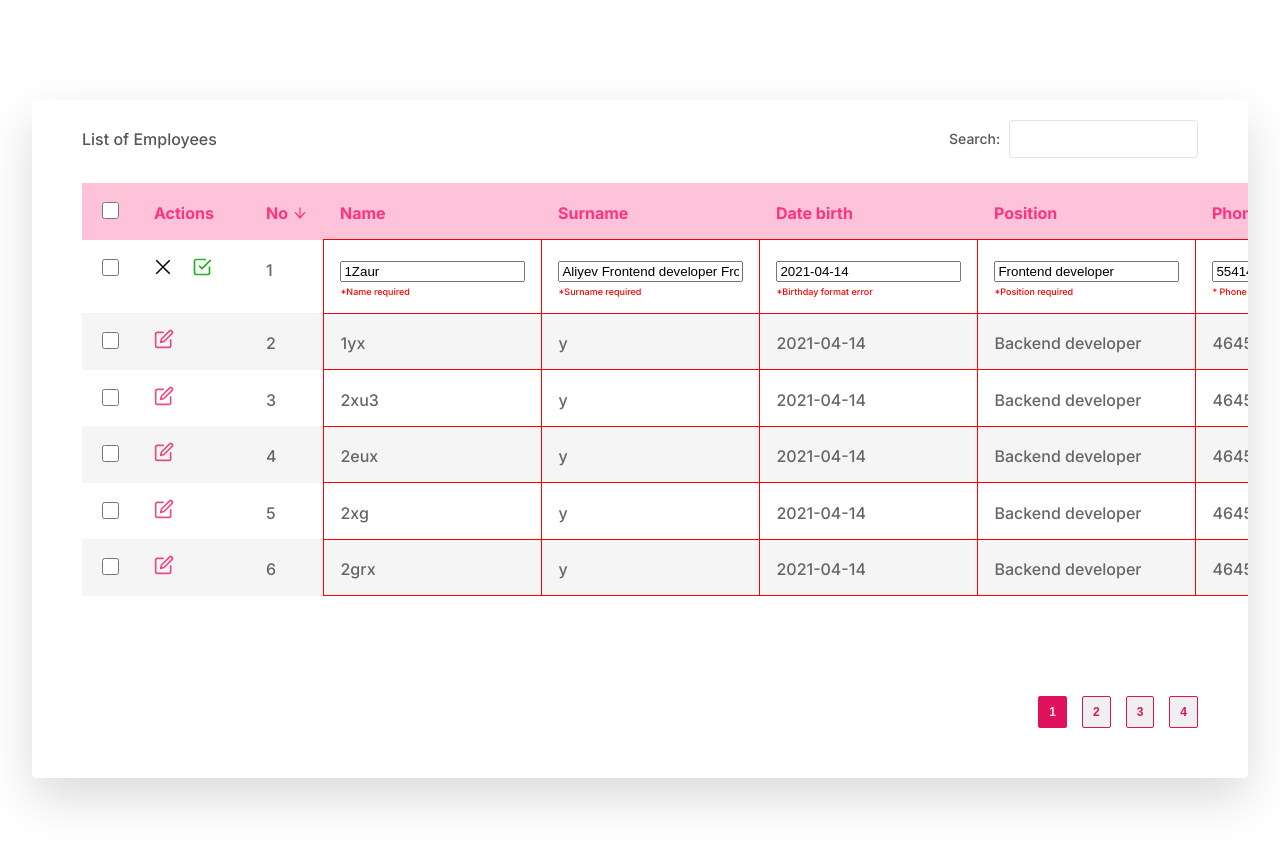
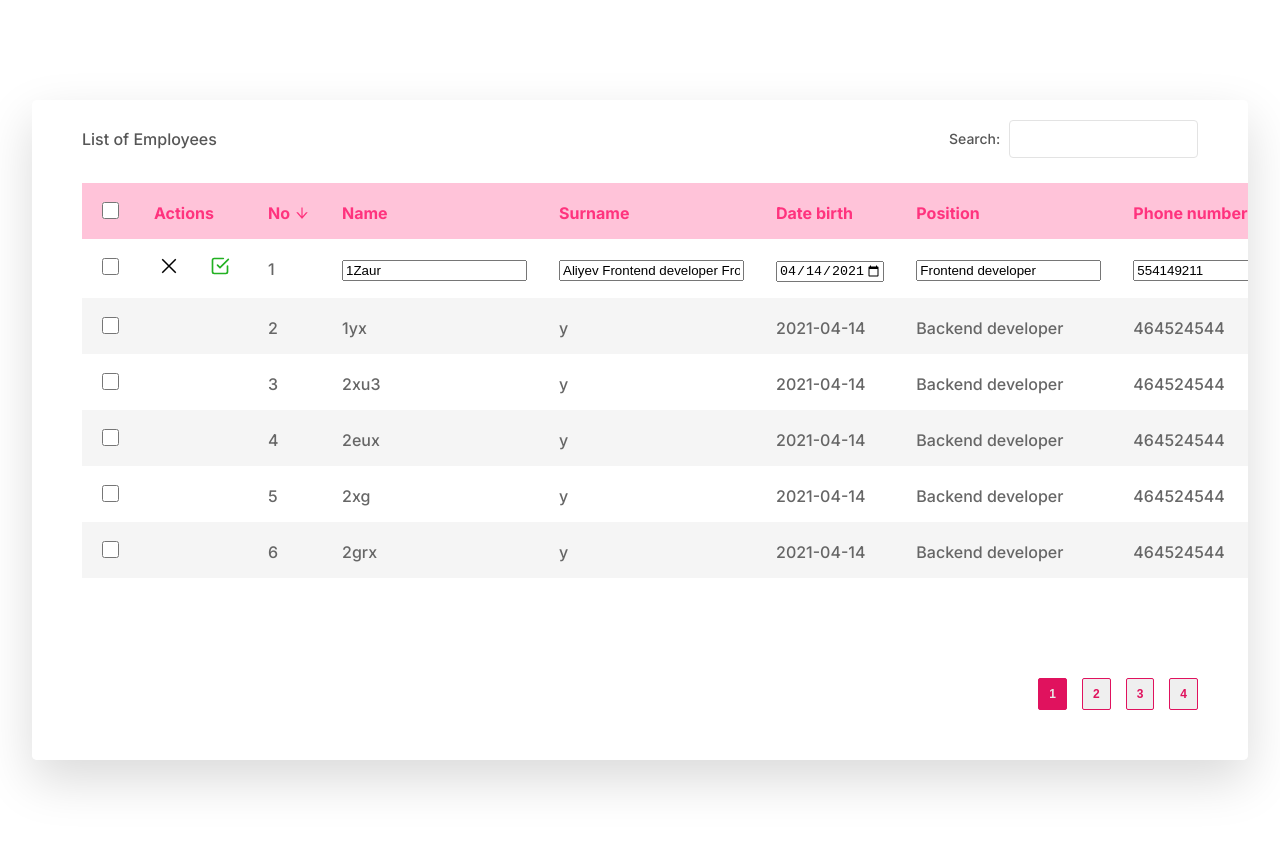
Before and after one commit to ZaurZahid/challange-app-table, a React (Create React App) app: page / in a window 1280 px wide. Both pictures are taken after a click on the icon 164 px from the left and 285 px from the top of the page. Shown: the top 846 px of the page. Built offline with nearby package versions, Linux system fonts and the light colour scheme.

Commit message:
validation added

```diff
--- a/src/components/DataSheet/index.jsx
+++ b/src/components/DataSheet/index.jsx
@@ -21,6 +21,16 @@ function index() {
 	const [data, setData] = useState(null);
 	const [filteredData, setFilteredData] = useState(null);
 	const [editingField, setEditingField] = useState(null);
+
+	const initialErr = {
+		id: "",
+		name: "",
+		surname: "",
+		position: "",
+		date_birth: "",
+		phonenumber: ""
+	}
+	const [hasErr, setHasErr] = useState(initialErr);
 
 	const tableHead = [
 		{ id: "action", label: "Actions", sorting: false },
@@ -69,12 +79,12 @@ function index() {
 			setFilteredData(table)
 
 			setIsLoading(false)
-		}, 1000);
+		}, 500);
 	}
 
 	const runAfterFinishTyping = useCallback(
 		debounce(searchVal => {
-			console.log(searchVal);
+			// console.log(searchVal);
 			const clonedData = [...data]
 			const matches = clonedData.filter((element) =>
 				element.name.toLowerCase().includes(searchVal.trim())
@@ -92,7 +102,7 @@ function index() {
 	);
 
 	const handleSearch = (e) => {
-		const value = e.target.value.toLowerCase()
+		let value = e.target.value && e.target.value.trim().toLowerCase()
 		setSearch(value)
 
 		runAfterFinishTyping(value);
@@ -108,6 +118,7 @@ function index() {
 		setOrder(isAsc ? 'desc' : 'asc');
 		setOrderBy(property);
 	};
+
 
 	const handleEdit = (id) => {
 		setEditingRow(id)
@@ -132,7 +143,7 @@ function index() {
 			setFilteredData(clonedData);
 
 			setEditingRow(null)
-
+			setHasErr(initialErr)
 			setIsLoading(false)
 		}, 500);
 	}
@@ -150,6 +161,7 @@ function index() {
 				setData(newData)
 				setFilteredData(newData)
 
+				setHasErr(initialErr)
 				setIsLoading(false)
 			}, 500);
 		}
@@ -157,20 +169,57 @@ function index() {
 
 	const handleBack = () => {
 		setEditingRow(null)
+		setHasErr(initialErr)
 		setEditingField(null)
 	};
+
+	const validation = (id, name, value) => {
+		switch (name) {
+			case 'name':
+			case 'surname':
+			case 'position':
+				if (value.trim().length === 0) {
+					setHasErr({ ...hasErr, ['id']: id, [name]: 'This field is required' })
+				} else {
+					setHasErr({ ...hasErr, [name]: '' })
+				}
+				break;
+
+			case 'date_birth':
+				break;
+
+			case 'phonenumber':
+				if (value.trim().length === 0) {
+					setHasErr({ ...hasErr, ['id']: id, [name]: 'This field is required' })
+				} else {
+					setHasErr({ ...hasErr, [name]: '' })
+					const patt = new RegExp(/\b\d{2}[-. ]?\d{3}[-. ]?\d{2}[-. ]?\d{2}\b/g);
+					const result = patt.test(value);
+
+					if (!result) {
+						setHasErr({ ...hasErr, ['id']: id, [name]: 'Phone number format error' })
+					} else {
+						setHasErr({ ...hasErr, [name]: '' })
+					}
+				}
+
+				break;
+			default:
+				break;
+		}
+	}
 
 	const handleChange = (e, id) => {
 		const nameOfField = e.target.name;
 		const valueOfField = e.target.value;
 
-		const clonedData = [...data]
-		let selectedField = clonedData.find(row => row.id === id)
+		if (editingField) {
+			const newEditingData = { ...editingField, [nameOfField]: valueOfField }
+			setEditingField(newEditingData)
+		}
 
-		if (Object.keys(selectedField).length !== 0) {
-			selectedField = { ...selectedField, [nameOfField]: valueOfField }
-			setEditingField(selectedField)
-		}
+		validation(id, nameOfField, valueOfField)
+		// console.log(editingField);
 	};
 
 	return (
@@ -194,6 +243,7 @@ function index() {
 						handleEdit={handleEdit}
 						handleChange={handleChange}
 						editingField={editingField}
+						errObj={hasErr}
 					/>
 
 					{filteredData && filteredData.length && filteredData.length > rowsPerPage ?
--- a/src/components/Table/index.jsx
+++ b/src/components/Table/index.jsx
@@ -3,6 +3,7 @@ import style from './table.module.css'
 import { AiOutlineArrowUp, AiOutlineArrowDown } from 'react-icons/ai';
 import { FiEdit, FiCheckSquare } from 'react-icons/fi';
 import { GrClose } from 'react-icons/gr';
+import { MoreThanEighteenYear } from '../utils';
 
 function index({
 	tableHead,
@@ -17,7 +18,8 @@ function index({
 	handleEdit,
 	handleChange,
 	filteredData,
-	editingField
+	editingField,
+	errObj
 }) {
 
 	function descendingComparator(a, b, orderBy) {
@@ -46,7 +48,7 @@ function index({
 		});
 		return stabilizedThis.map((el) => el[0]);
 	}
-
+	// console.log(errObj);
 	return (
 		<>
 			<table className={style.TableContainer}>
@@ -74,6 +76,14 @@ function index({
 						.slice(page * rowsPerPage, page * rowsPerPage + rowsPerPage)
 						.map(el => {
 							const currenlyEditing = editingRow && editingRow === el.id
+							const errName = errObj.name && errObj.name.length > 0
+							const errSurName = errObj.surname && errObj.surname.length > 0
+							const errPosition = errObj.position && errObj.position.length > 0
+							const errPhoneNumber = errObj.phonenumber && errObj.phonenumber.length > 0
+							const errBirthday = errObj.date_birth && errObj.date_birth.length > 0
+
+							const { id, ...rest } = errObj
+							const disableBtn = Object.values(rest).some(x => (x !== ''));
 
 							return (
 								<tr key={el.id}>
@@ -87,54 +97,54 @@ function index({
 									<td className={style.EditRow}>
 										{currenlyEditing ?
 											<>
-												<GrClose onClick={handleBack} className={style.BackIcon} />
-												<FiCheckSquare onClick={() => handleSave(el.id)} className={style.CheckIcon} />
+												<button><GrClose onClick={handleBack} className={style.BackIcon} /></button>
+												<button disabled={disableBtn}><FiCheckSquare onClick={() => disableBtn ? undefined : handleSave(el.id)} className={disableBtn ? style.Disabled : style.CheckIcon} /></button>
 											</>
-											: <FiEdit onClick={() => handleEdit(el.id)} className={style.EditIcon} />}
+											: editingRow ? null : <FiEdit onClick={() => handleEdit(el.id)} className={style.EditIcon} />}
 									</td>
 									<td>{el.id}</td>
 
-									<td className={true ? style.hasError : null}>
+									<td className={errName && errObj.id === el.id ? style.hasError : null}>
 										{currenlyEditing ?
 											<>
-												<input type="text" name="name" onChange={(e) => handleChange(e, el.id)} value={editingField && editingField.name} />
-												{true && <p className={style.errMessage}>*Name required</p>}
+												<input type="text" name="name" onChange={(e) => handleChange(e, el.id)} value={editingField && editingField.name} placeholder="Type name" />
+												{errName && errObj.id === el.id && <p className={style.errMessage}>*{errObj.name}</p>}
 											</>
 											: el.name
 										}
 									</td>
-									<td className={true ? style.hasError : null}>
+									<td className={errSurName && errObj.id === el.id ? style.hasError : null}>
 										{currenlyEditing ?
 											<>
-												<input type="text" name="surname" onChange={(e) => handleChange(e, el.id)} value={editingField && editingField.surname} />
-												{true && <p className={style.errMessage}>*Surname required</p>}
+												<input type="text" name="surname" onChange={(e) => handleChange(e, el.id)} value={editingField && editingField.surname} placeholder="Type surname" />
+												{errSurName && errObj.id === el.id && <p className={style.errMessage}>*{errObj.surname}</p>}
 											</>
 											: el.surname
 										}
 									</td>
-									<td className={true ? style.hasError : null}>
+									<td className={errBirthday && errObj.id === el.id ? style.hasError : null}>
 										{currenlyEditing ?
 											<>
-												<input type="text" name="date_birth" onChange={(e) => handleChange(e, el.id)} value={editingField && editingField.date_birth} />
-												{true && <p className={style.errMessage}>*Birthday format error</p>}
+												<input type="date" name="date_birth" onChange={(e) => handleChange(e, el.id)} value={editingField && editingField.date_birth} max={MoreThanEighteenYear()} onKeyDown={(e) => e.preventDefault()} />
+												{errBirthday && errObj.id === el.id && <p className={style.errMessage}>*{errObj.date_birth}</p>}
 											</>
 											: el.date_birth
 										}
 									</td>
-									<td className={true ? style.hasError : null}>
+									<td className={errPosition && errObj.id === el.id ? style.hasError : null}>
 										{currenlyEditing ?
 											<>
-												<input type="text" name="position" onChange={(e) => handleChange(e, el.id)} value={editingField && editingField.position} />
-												{true && <p className={style.errMessage}>*Position required</p>}
+												<input type="text" name="position" onChange={(e) => handleChange(e, el.id)} value={editingField && editingField.position} placeholder="Type position" />
+												{errPosition && errObj.id === el.id && <p className={style.errMessage}>*{errObj.position}</p>}
 											</>
 											: el.position
 										}
 									</td>
-									<td className={true ? style.hasError : null}>
+									<td className={errPhoneNumber && errObj.id === el.id ? style.hasError : null}>
 										{currenlyEditing ?
 											<>
-												<input type="text" name="phonenumber" onChange={(e) => handleChange(e, el.id)} value={editingField && editingField.phonenumber} />
-												{true && <p className={style.errMessage}>* Phone number format error{/* Phonenumber required */}</p>}
+												<input type="text" name="phonenumber" onChange={(e) => handleChange(e, el.id)} value={editingField && editingField.phonenumber} placeholder="xx xxx xx xx" />
+												{errPhoneNumber && errObj.id === el.id && <p className={style.errMessage}>*{errObj.phonenumber}</p>}
 											</>
 											: el.phonenumber
 										}
--- a/src/components/Table/table.module.css
+++ b/src/components/Table/table.module.css
@@ -52,6 +52,18 @@
   cursor: pointer;
 }
 
+.EditRow button {
+  background-color: transparent;
+}
+
+.EditRow button:first-child {
+  margin-right: 20px;
+}
+
+.Disabled {
+  color: grey;
+}
+
 .CheckIcon {
   color: rgb(34, 177, 34);
 }
@@ -62,7 +74,8 @@
 }
 
 .CheckIcon,
-.EditIcon {
+.EditIcon,
+.Disabled {
   width: 20px;
   height: 20px;
 }
@@ -70,7 +83,6 @@
 .BackIcon {
   width: 18px;
   height: 18px;
-  margin-right: 20px;
 }
 
 .NoData {
--- /dev/null
+++ b/src/components/utils/index.js
@@ -0,0 +1,15 @@
+export const MoreThanEighteenYear = () => {
+	var dtToday = new Date();
+
+	var month = dtToday.getMonth() + 1; // jan=0; feb=1 .......
+	var day = dtToday.getDate();
+	var year = dtToday.getFullYear() - 18;
+
+	if (month < 10)
+		month = '0' + month.toString();
+	if (day < 10)
+		day = '0' + day.toString();
+
+	const maxDate = year + '-' + month + '-' + day;
+	return maxDate
+}
```
